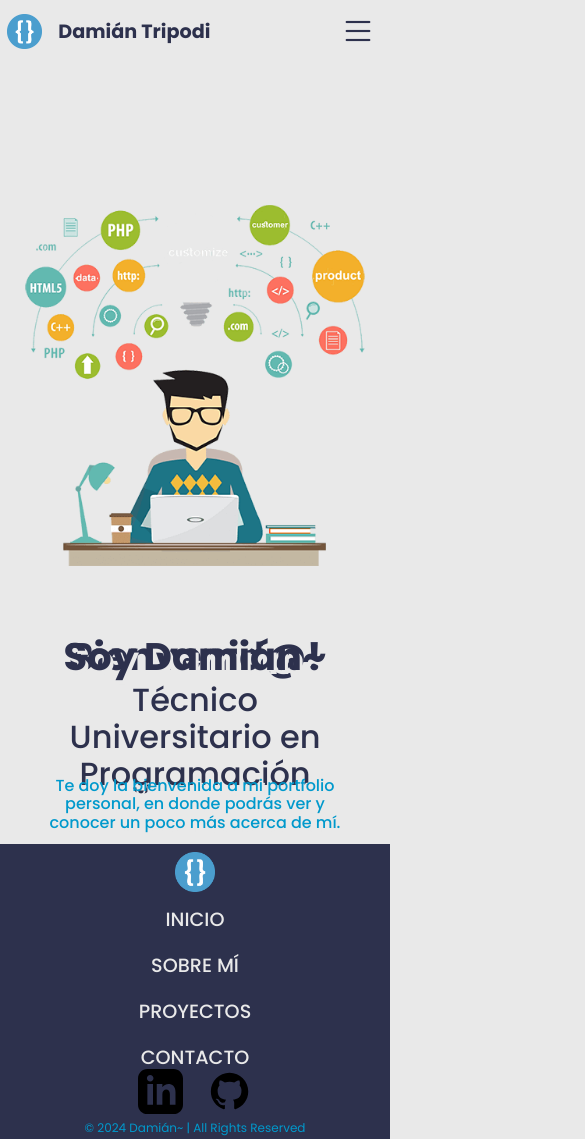
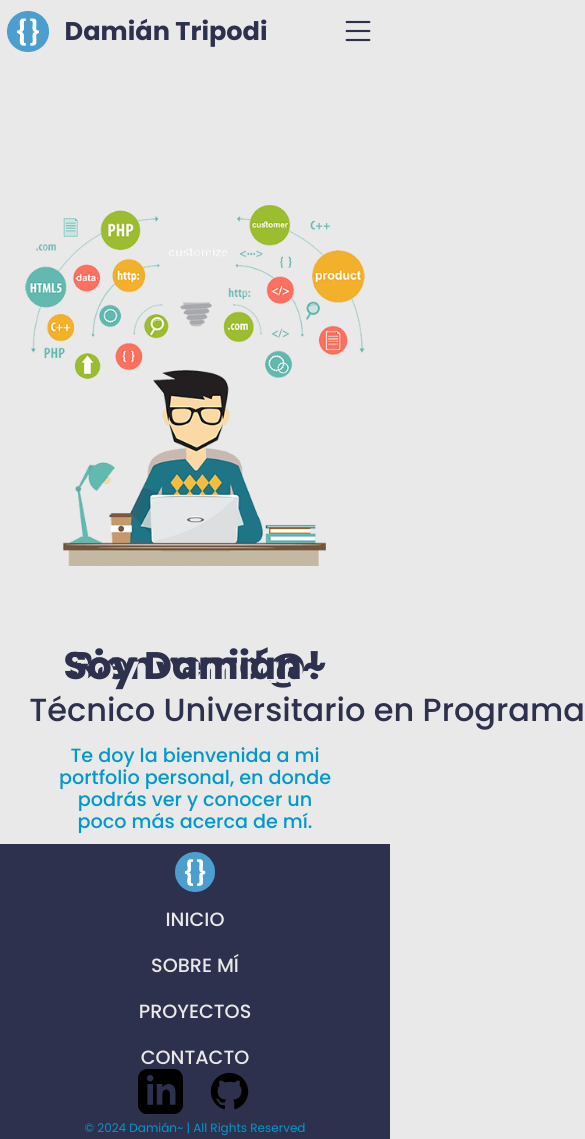
Before and after one commit to xKensho47/PortfolioHTML, a plain HTML site: page index.html in a window 390 px wide. Shown: the top 1139 px of the page, 585 px wide, since content can reach past the window. Drawn offline with nearby package versions, Linux system fonts and the light colour scheme.

Commit message:
Update styles.css

```diff
--- a/css/styles.css
+++ b/css/styles.css
@@ -2806,16 +2806,16 @@ button[type="submit"] {
     }
 
     .logo {
-        width: 2.2rem;
-        height: 2.2rem;
+        width: 2.6rem;
+        height: 2.6rem;
     }
 
     .logo-header {
-        font-size: 1.2rem;
+        font-size: 1.6rem;
     }
 
     .menu__lista {
-        font-size: 1.4rem;
+        font-size: 1.6rem;
     }
 
     .abrir-menu,
@@ -2914,8 +2914,6 @@ button[type="submit"] {
         top: 7.5vh;
     }
 
-
-
     .main-section>aside {
         width: 100%;
         height: 50%;
@@ -2946,6 +2944,15 @@ button[type="submit"] {
         height: 50%;
     }
 
+    .pres-box .pres-title,
+    .pres-box .pres-subtitle,
+    .pres-box .description {
+        width: 85%;
+        top: 0;
+
+        gap: 0;
+    }
+
     .pres-box>.pres-title {
         font-size: 2.4rem;
         text-wrap: balance;
@@ -2954,19 +2961,13 @@ button[type="submit"] {
     .pres-box>.pres-subtitle {
         font-size: 2rem;
         font-weight: 500;
-    }
-
-    .description {
-        max-width: 70vw;
-        font-size: 1rem;
-        transform: scale(1.4);
-    }
-
-    .pres-box .pres-title,
-    .pres-box .pres-subtitle {
-        top: 4rem;
-
-        gap: 0;
+        text-wrap: nowrap;
+    }
+
+    .pres-box .description {
+        font-size: 1.2rem;
+        position: relative;
+        top: -2rem;
     }
 
     .pres-box>* {
```
